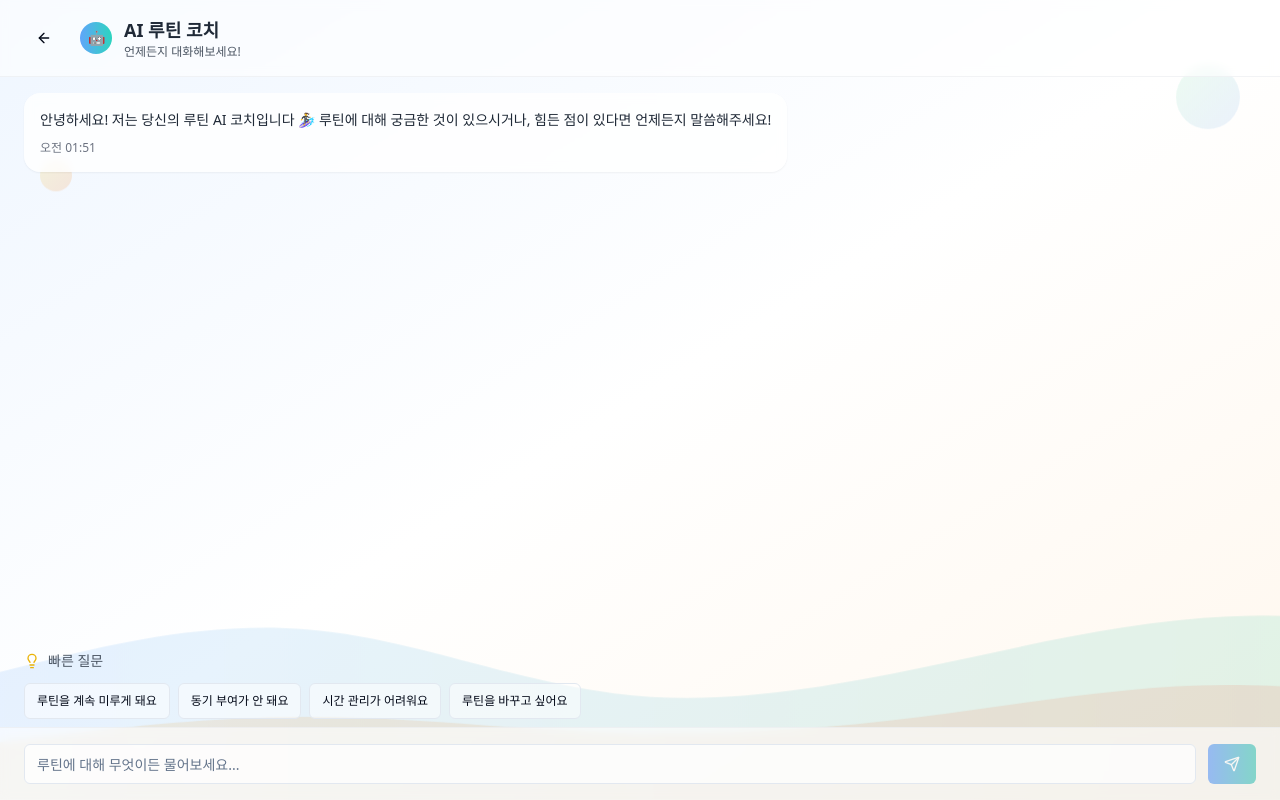
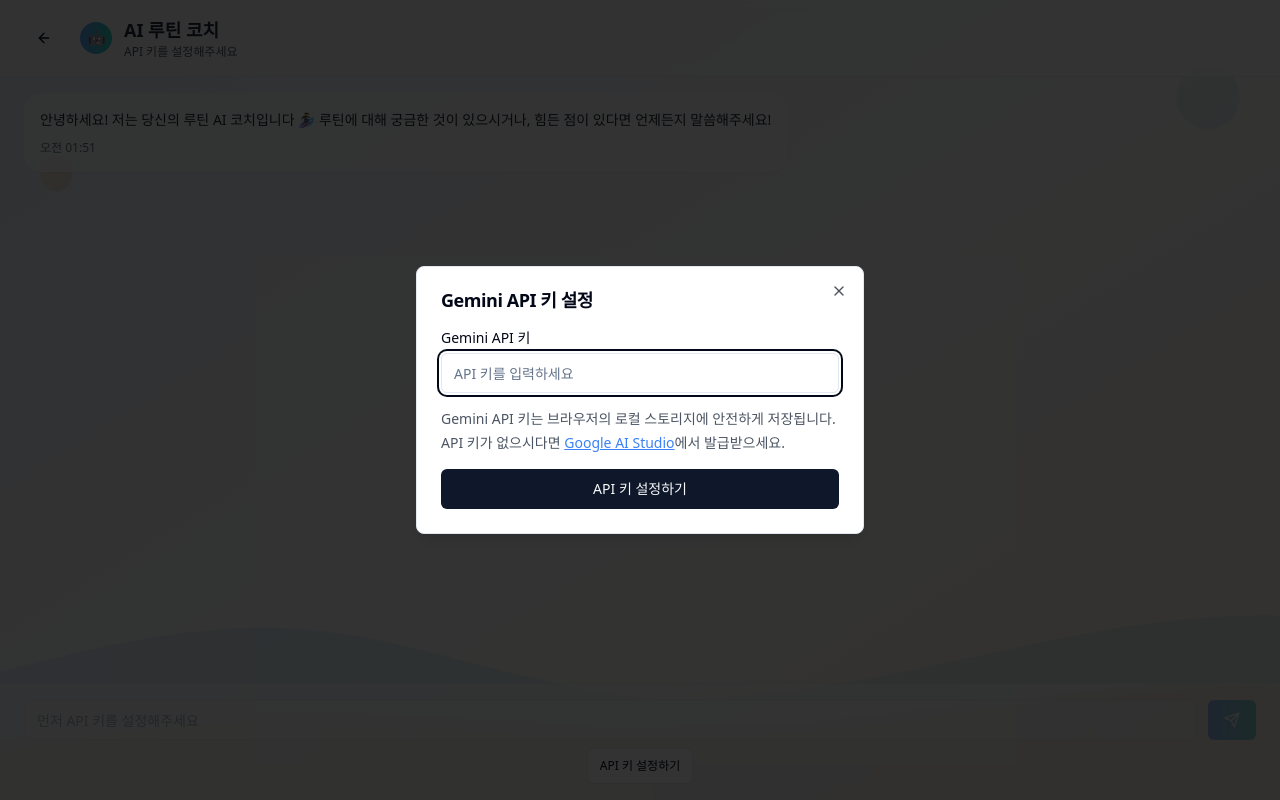
Before and after one commit to Starlight258/routine-ai-coach, a React (Vite) app: page /chat in a window 1280 px wide. Built offline with nearby package versions, Linux system fonts and the light colour scheme.

Commit message:
feat: Add Gemini API key input
Adds a feature to prompt the user for a Gemini API key at the start of the application, enabling the use of AI services.

```diff
--- /dev/null
+++ b/src/components/ApiKeySetup.tsx
@@ -0,0 +1,73 @@
+
+import React, { useState } from 'react';
+import { Button } from '@/components/ui/button';
+import { Input } from '@/components/ui/input';
+import { Label } from '@/components/ui/label';
+import { Dialog, DialogContent, DialogHeader, DialogTitle } from '@/components/ui/dialog';
+
+interface ApiKeySetupProps {
+  isOpen: boolean;
+  onApiKeySet: (apiKey: string) => void;
+}
+
+const ApiKeySetup: React.FC<ApiKeySetupProps> = ({ isOpen, onApiKeySet }) => {
+  const [apiKey, setApiKey] = useState('');
+  const [error, setError] = useState('');
+
+  const handleSubmit = (e: React.FormEvent) => {
+    e.preventDefault();
+    if (!apiKey.trim()) {
+      setError('API 키를 입력해주세요.');
+      return;
+    }
+
+    // Store in localStorage
+    localStorage.setItem('gemini_api_key', apiKey);
+    onApiKeySet(apiKey);
+    setError('');
+  };
+
+  return (
+    <Dialog open={isOpen}>
+      <DialogContent className="sm:max-w-md">
+        <DialogHeader>
+          <DialogTitle>Gemini API 키 설정</DialogTitle>
+        </DialogHeader>
+        <form onSubmit={handleSubmit} className="space-y-4">
+          <div>
+            <Label htmlFor="apiKey">Gemini API 키</Label>
+            <Input
+              id="apiKey"
+              type="password"
+              placeholder="API 키를 입력하세요"
+              value={apiKey}
+              onChange={(e) => setApiKey(e.target.value)}
+              className="mt-1"
+            />
+            {error && <p className="text-red-500 text-sm mt-1">{error}</p>}
+          </div>
+          <div className="text-sm text-gray-600">
+            <p>Gemini API 키는 브라우저의 로컬 스토리지에 안전하게 저장됩니다.</p>
+            <p className="mt-1">
+              API 키가 없으시다면{' '}
+              <a
+                href="https://aistudio.google.com/app/apikey"
+                target="_blank"
+                rel="noopener noreferrer"
+                className="text-blue-500 underline"
+              >
+                Google AI Studio
+              </a>
+              에서 발급받으세요.
+            </p>
+          </div>
+          <Button type="submit" className="w-full">
+            API 키 설정하기
+          </Button>
+        </form>
+      </DialogContent>
+    </Dialog>
+  );
+};
+
+export default ApiKeySetup;
--- a/src/pages/Chat.tsx
+++ b/src/pages/Chat.tsx
@@ -1,10 +1,11 @@
 
-import React, { useState } from 'react';
+import React, { useState, useEffect } from 'react';
 import { useNavigate } from 'react-router-dom';
 import { ArrowLeft, Send, Lightbulb } from 'lucide-react';
 import { Button } from '@/components/ui/button';
 import { Input } from '@/components/ui/input';
 import WaveAnimation from '@/components/WaveAnimation';
+import ApiKeySetup from '@/components/ApiKeySetup';
 
 interface Message {
   id: number;
@@ -27,6 +28,8 @@ const Chat = () => {
   const [messages, setMessages] = useState<Message[]>(initialMessages);
   const [inputValue, setInputValue] = useState('');
   const [isTyping, setIsTyping] = useState(false);
+  const [apiKey, setApiKey] = useState<string | null>(null);
+  const [showApiKeySetup, setShowApiKeySetup] = useState(false);
 
   const predefinedQuestions = [
     "루틴을 계속 미루게 돼요",
@@ -35,30 +38,64 @@ const Chat = () => {
     "루틴을 바꾸고 싶어요"
   ];
 
-  const getAIResponse = (userMessage: string): string => {
-    const lowerMessage = userMessage.toLowerCase();
+  useEffect(() => {
+    const storedApiKey = localStorage.getItem('gemini_api_key');
+    if (storedApiKey) {
+      setApiKey(storedApiKey);
+    } else {
+      setShowApiKeySetup(true);
+    }
+  }, []);
 
-    if (lowerMessage.includes('미루') || lowerMessage.includes('계속')) {
-      return "미루는 습관은 정말 많은 분들이 겪는 어려움이에요. 루틴을 작은 단위로 나누어보는 건 어떨까요? 예를 들어 '30분 책읽기' 대신 '책 1페이지 읽기'부터 시작해보세요. 성취감을 느끼면 자연스럽게 더 하게 될 거예요! 🌱";
+  const callGeminiAPI = async (userMessage: string): Promise<string> => {
+    if (!apiKey) {
+      return "API 키가 설정되지 않았습니다.";
     }
 
-    if (lowerMessage.includes('동기') || lowerMessage.includes('의욕')) {
-      return "동기부여가 떨어질 때는 처음 시작했던 이유를 떠올려보세요. 그리고 작은 성공을 축하하는 것도 중요해요! 매일 체크표에 ✅ 하나씩 쌓이는 것만으로도 충분히 대단한 일이에요. 💪";
+    try {
+      const response = await fetch(`https://generativelanguage.googleapis.com/v1beta/models/gemini-pro:generateContent?key=${apiKey}`, {
+        method: 'POST',
+        headers: {
+          'Content-Type': 'application/json',
+        },
+        body: JSON.stringify({
+          contents: [{
+            parts: [{
+              text: `당신은 친근하고 공감적인 루틴 코치입니다. 사용자의 루틴 관리를 도와주세요.
+
+사용자 메시지: ${userMessage}
+
+한국어로 따뜻하고 격려하는 톤으로 답변해주세요. 구체적이고 실용적인 조언을 포함해주세요.`
+            }]
+          }],
+          generationConfig: {
+            temperature: 0.7,
+            topK: 1,
+            topP: 1,
+            maxOutputTokens: 2048,
+          },
+        }),
+      });
+
+      if (!response.ok) {
+        throw new Error(`API 호출 실패: ${response.status}`);
+      }
+
+      const data = await response.json();
+
+      if (data.candidates && data.candidates[0] && data.candidates[0].content) {
+        return data.candidates[0].content.parts[0].text;
+      } else {
+        throw new Error('API 응답 형식이 예상과 다릅니다.');
+      }
+    } catch (error) {
+      console.error('Gemini API 호출 중 오류:', error);
+      return "죄송합니다. 일시적인 오류가 발생했습니다. 잠시 후 다시 시도해주세요.";
     }
-
-    if (lowerMessage.includes('시간') || lowerMessage.includes('바쁘')) {
-      return "바쁜 일상에서 시간 내기 정말 어렵죠. 루틴을 기존 습관에 '끼워넣기'를 해보세요. 예를 들어 양치질 후 1분 스트레칭, 지하철에서 독서 등이요. 시간을 새로 만들기보다는 기존 시간을 활용하는 거예요! ⏰";
-    }
-
-    if (lowerMessage.includes('바꾸') || lowerMessage.includes('수정')) {
-      return "루틴을 조정하고 싶으시는군요! 현재 어떤 부분이 가장 어려우신가요? 시간대, 난이도, 아니면 내용 자체인가요? 구체적으로 말씀해주시면 더 정확한 조언을 드릴 수 있어요. 🔧";
-    }
-
-    return "말씀해주신 내용을 잘 들었어요. 루틴은 완벽하지 않아도 괜찮아요. 중요한 건 꾸준히 시도하는 것 자체예요. 더 구체적인 상황을 알려주시면 맞춤형 조언을 드릴 수 있어요! 😊";
   };
 
   const handleSendMessage = async () => {
-    if (!inputValue.trim()) return;
+    if (!inputValue.trim() || !apiKey) return;
 
     const userMessage: Message = {
       id: messages.length + 1,
@@ -71,27 +108,41 @@ const Chat = () => {
     setInputValue('');
     setIsTyping(true);
 
-    // Simulate AI response delay
-    setTimeout(() => {
-      const aiResponse: Message = {
+    try {
+      const aiResponse = await callGeminiAPI(inputValue);
+
+      const aiMessage: Message = {
         id: messages.length + 2,
-        text: getAIResponse(inputValue),
+        text: aiResponse,
         isUser: false,
         timestamp: new Date()
       };
 
-      setMessages(prev => [...prev, aiResponse]);
+      setMessages(prev => [...prev, aiMessage]);
+    } catch (error) {
+      console.error('메시지 전송 중 오류:', error);
+    } finally {
       setIsTyping(false);
-    }, 1500);
+    }
   };
 
   const handleQuickQuestion = (question: string) => {
     setInputValue(question);
   };
 
+  const handleApiKeySet = (newApiKey: string) => {
+    setApiKey(newApiKey);
+    setShowApiKeySetup(false);
+  };
+
   return (
     <div className="min-h-screen bg-gradient-to-br from-blue-50 via-white to-orange-50 relative overflow-hidden flex flex-col">
       <WaveAnimation />
+
+      <ApiKeySetup
+        isOpen={showApiKeySetup}
+        onApiKeySet={handleApiKeySet}
+      />
 
       {/* Header */}
       <div className="relative z-10 px-6 py-4 bg-white/60 backdrop-blur-sm border-b border-gray-200/50">
@@ -110,7 +161,9 @@ const Chat = () => {
             </div>
             <div>
               <h1 className="text-lg font-bold text-gray-800">AI 루틴 코치</h1>
-              <p className="text-xs text-gray-600">언제든지 대화해보세요!</p>
+              <p className="text-xs text-gray-600">
+                {apiKey ? '언제든지 대화해보세요!' : 'API 키를 설정해주세요'}
+              </p>
             </div>
           </div>
         </div>
@@ -130,7 +183,7 @@ const Chat = () => {
                   : 'bg-white/80 backdrop-blur-sm text-gray-800'
               }`}
             >
-              <p className="text-sm leading-relaxed">{message.text}</p>
+              <p className="text-sm leading-relaxed whitespace-pre-wrap">{message.text}</p>
               <p className={`text-xs mt-2 ${
                 message.isUser ? 'text-blue-100' : 'text-gray-500'
               }`}>
@@ -157,7 +210,7 @@ const Chat = () => {
       </div>
 
       {/* Quick Questions */}
-      {messages.length <= 1 && (
+      {messages.length <= 1 && apiKey && (
         <div className="relative z-10 px-6 py-2">
           <div className="flex items-center gap-2 mb-3">
             <Lightbulb className="h-4 w-4 text-yellow-500" />
@@ -183,20 +236,33 @@ const Chat = () => {
       <div className="relative z-10 px-6 py-4 bg-white/60 backdrop-blur-sm border-t border-gray-200/50">
         <div className="flex gap-3">
           <Input
-            placeholder="루틴에 대해 무엇이든 물어보세요..."
+            placeholder={apiKey ? "루틴에 대해 무엇이든 물어보세요..." : "먼저 API 키를 설정해주세요"}
             value={inputValue}
             onChange={(e) => setInputValue(e.target.value)}
             onKeyPress={(e) => e.key === 'Enter' && handleSendMessage()}
             className="flex-1 bg-white/70"
+            disabled={!apiKey}
           />
           <Button
             onClick={handleSendMessage}
-            disabled={!inputValue.trim() || isTyping}
+            disabled={!inputValue.trim() || isTyping || !apiKey}
             className="bg-gradient-to-r from-blue-500 to-teal-500 hover:from-blue-600 hover:to-teal-600"
           >
             <Send className="h-4 w-4" />
           </Button>
         </div>
+        {!apiKey && (
+          <div className="mt-2 text-center">
+            <Button
+              variant="outline"
+              size="sm"
+              onClick={() => setShowApiKeySetup(true)}
+              className="text-xs"
+            >
+              API 키 설정하기
+            </Button>
+          </div>
+        )}
       </div>
     </div>
   );
```
